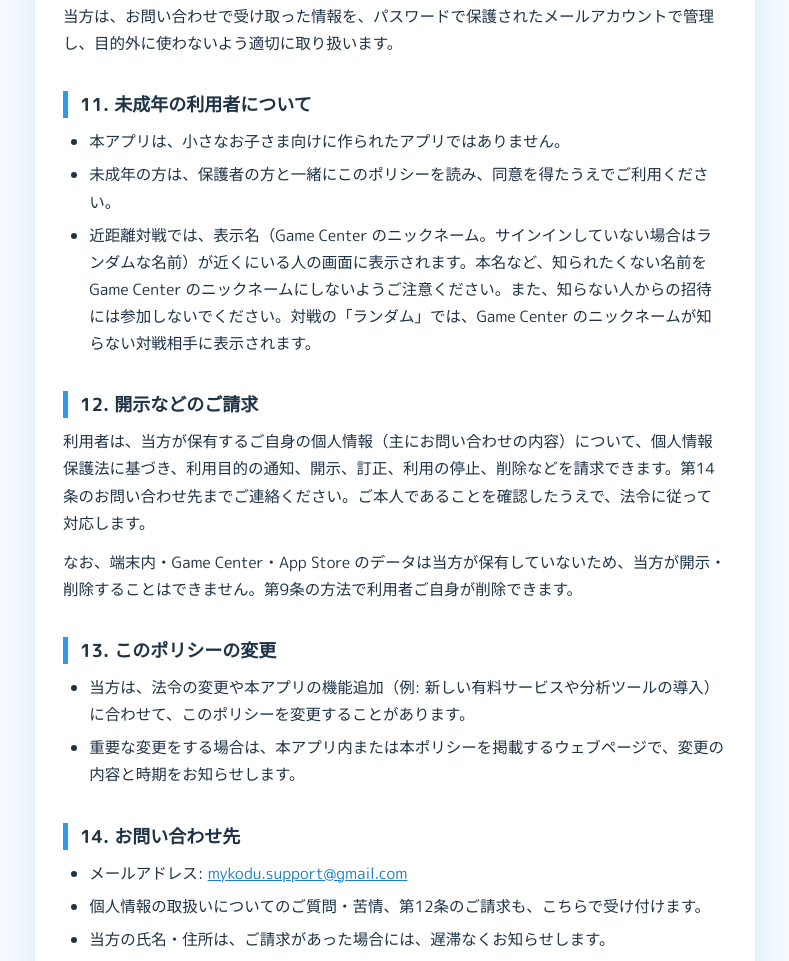
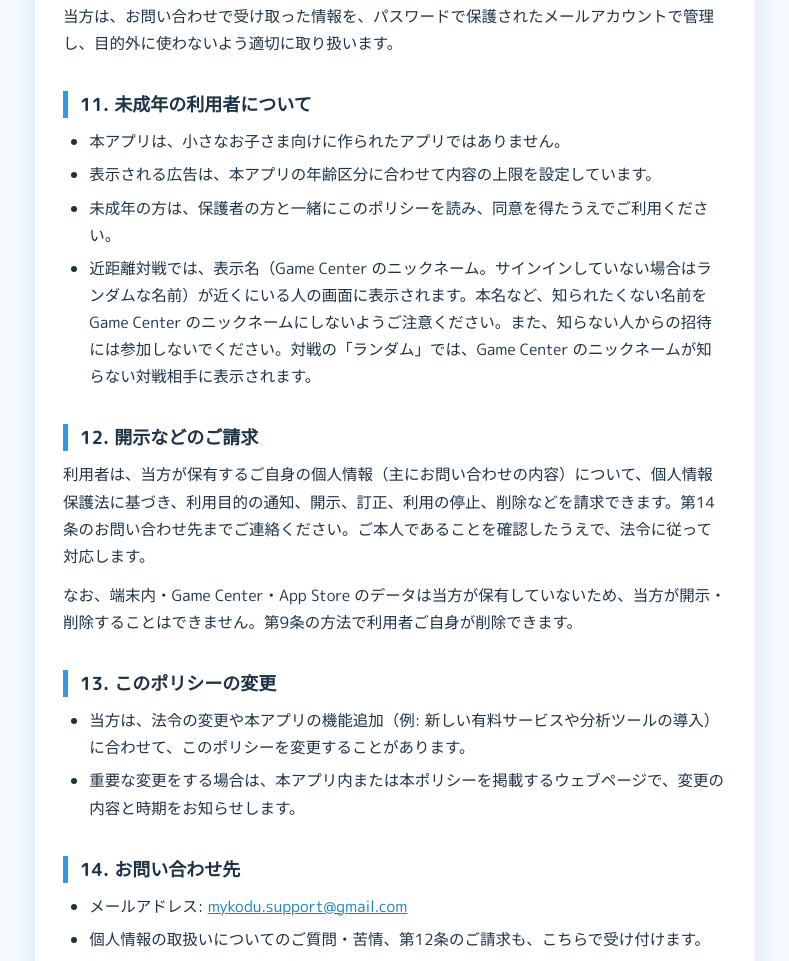
Before and after one commit to mykodusupport/mykodusupport.github.io, a plain HTML site: page timebrave/privacy-policy.html in a window 1280 px wide. Shown: the part 8970-9931 px from the top of the page, without its empty margins (245-1034 px from the left). Drawn offline with Linux system fonts and the light colour scheme.

Commit message:
タイムブレイブ: プライバシーポリシー第11条に広告の内容上限の一文を追加
Co-Authored-By: Claude Opus 5.5 <noreply@anthropic.com>

```diff
--- a/timebrave/privacy-policy.html
+++ b/timebrave/privacy-policy.html
@@ -226,6 +226,7 @@ footer p{margin:0 0 6px}
 <h2>11. 未成年の利用者について</h2>
 <ul>
 <li>本アプリは、小さなお子さま向けに作られたアプリではありません。</li>
+<li>表示される広告は、本アプリの年齢区分に合わせて内容の上限を設定しています。</li>
 <li>未成年の方は、保護者の方と一緒にこのポリシーを読み、同意を得たうえでご利用ください。</li>
 <li>近距離対戦では、表示名（Game Center のニックネーム。サインインしていない場合はランダムな名前）が近くにいる人の画面に表示されます。本名など、知られたくない名前を Game Center のニックネームにしないようご注意ください。また、知らない人からの招待には参加しないでください。対戦の「ランダム」では、Game Center のニックネームが知らない対戦相手に表示されます。</li>
 </ul>
```
